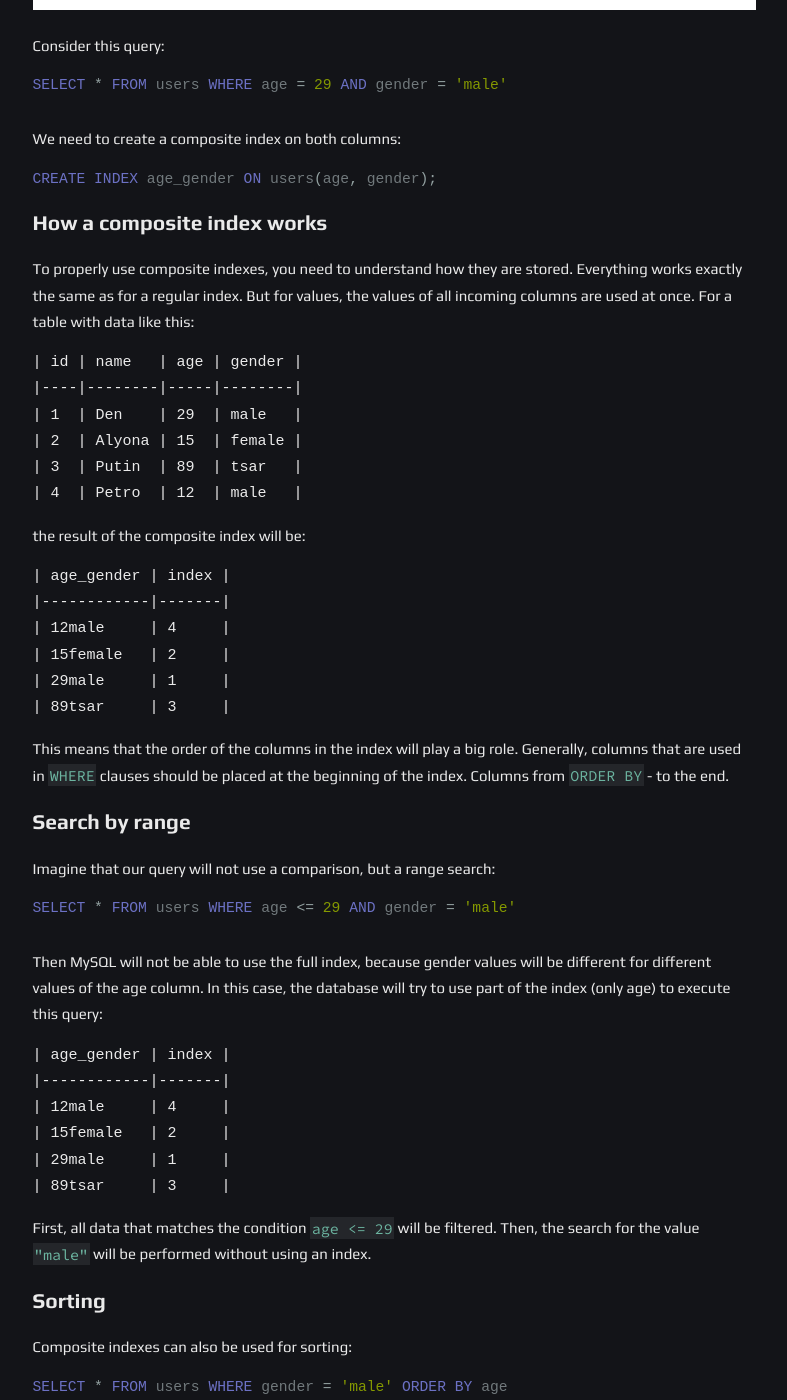
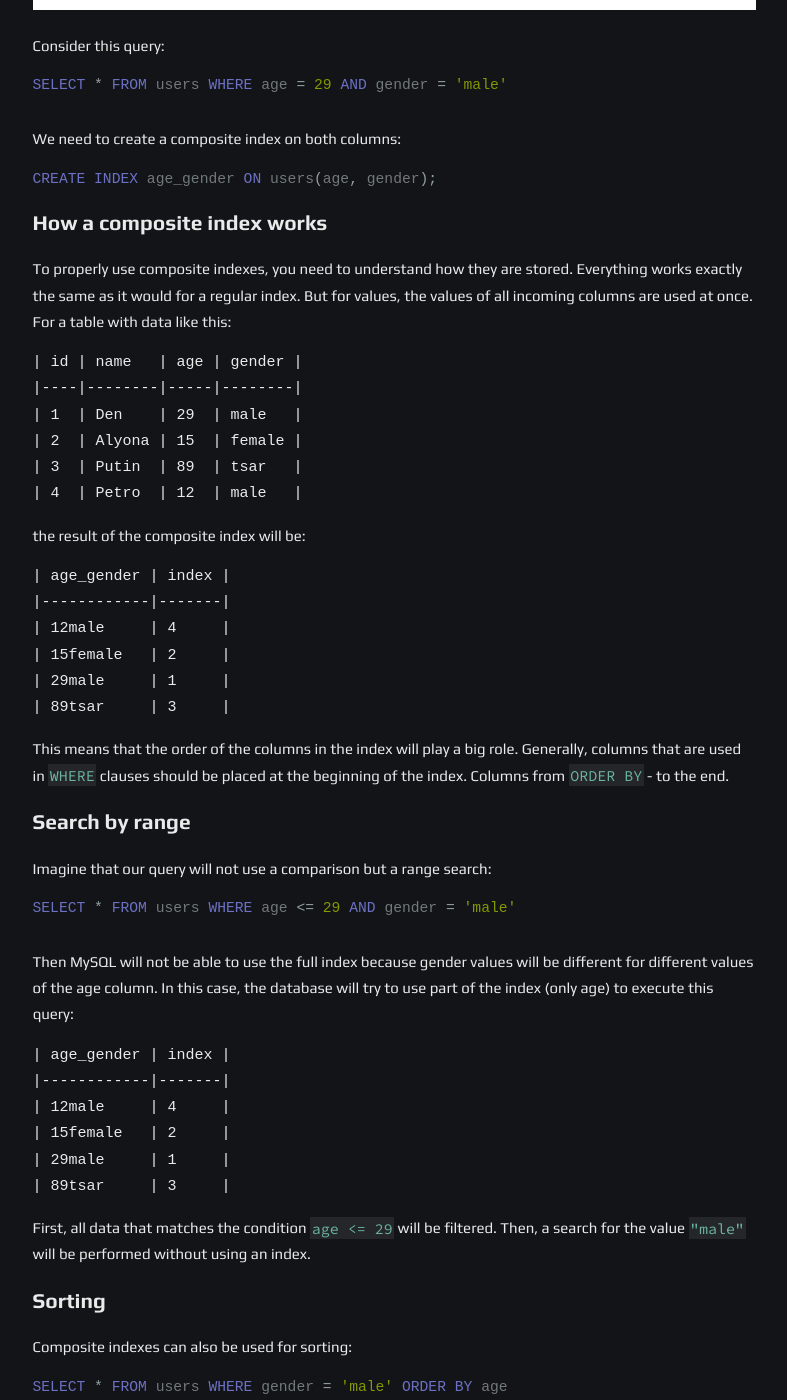
Before and after one commit to kongulov/kongulov.dev, a Jekyll site: the page built from _posts/2022-08-29-what-are-indexes-and-how-do-they-work.md, in a window 1280 px wide and 1400 px high, scrolled down 4909 px. Shown: the whole window, without its empty margins (246-1033 px from the left). Built offline with Jekyll 4.4.1, drawn with Linux system fonts in a browser that asks for light colours; some of the changed text lies outside the part shown.

Commit message:
new post

````diff
--- a/_posts/2022-08-29-what-are-indexes-and-how-do-they-work.md
+++ b/_posts/2022-08-29-what-are-indexes-and-how-do-they-work.md
@@ -56,13 +56,13 @@
 So there are two problems when reading data:
 
 - Low speed of reading files due to the location of blocks in different parts of the disk (fragmentation).
-- A large number of comparison operations to find the desired data.
+- It requires a large number of comparison operations to find the desired data.
 
 <h3>3. Data sorting</h3>
 
 Let's imagine that we have sorted our 10 entries in descending order.
 Then, using the <a href="https://en.wikipedia.org/wiki/Binary_search_algorithm" target="_blank">binary search algorithm</a>,
-we could select the values we need in a maximum of 4 operations:
+we could select the values we needed in a maximum of four operations:
 
 <div class="post-image">
     <img src="{{ site.url }}/assets/images/posts/what-are-indexes-and-how-do-they-work/image3.webp" alt="Data sorting">
@@ -108,7 +108,7 @@
 SELECT * FROM users ORDER BY register_date
 ```
 
-the same rule applies - we create an index on the column by which sorting occurs:
+The same rule applies — we create an index on the column by which sorting occurs:
 
 ```sql
 CREATE INDEX register_date ON users(register_date);
@@ -156,7 +156,7 @@
 CREATE UNIQUE INDEX email ON users(email)
 ```
 
-Then when searching for data, MySQL will stop after finding the first match.
+Then, when searching for data, MySQL will stop after finding the first match.
 In the case of a regular index, one more check (of the next value in the index) will be mandatory.
 
 <h3>5. Composite Indexes</h3>
@@ -183,7 +183,7 @@
 <h4 class="mb-0">How a composite index works</h4>
 
 To properly use composite indexes, you need to understand how they are stored.
-Everything works exactly the same as for a regular index.
+Everything works exactly the same as it would for a regular index.
 But for values, the values of all incoming columns are used at once.
 For a table with data like this:
 
@@ -213,13 +213,13 @@
 
 <h4 class="mb-0">Search by range</h4>
 
-Imagine that our query will not use a comparison, but a range search:
+Imagine that our query will not use a comparison but a range search:
 
 ```sql
 SELECT * FROM users WHERE age <= 29 AND gender = 'male'
 ```
 
-Then MySQL will not be able to use the full index, because gender values will be different for different values of the age column.
+Then MySQL will not be able to use the full index because gender values will be different for different values of the age column.
 In this case, the database will try to use part of the index (only age) to execute this query:
 
 <pre>
@@ -232,7 +232,7 @@
 </pre>
 
 First, all data that matches the condition `age <= 29` will be filtered.
-Then, the search for the value `"male"` will be performed without using an index.
+Then, a search for the value `"male"` will be performed without using an index.
 
 <h4 class="mb-0">Sorting</h4>
 
@@ -242,7 +242,7 @@
 SELECT * FROM users WHERE gender = 'male' ORDER BY age
 ```
 
-In this case, we will need to create the index in a different order, because sorting (ORDER) occurs after filtering (WHERE):
+In this case, we will need to create the index in a different order because sorting (ORDER) occurs after filtering (WHERE):
 
 ```sql
 CREATE INDEX gender_age ON users(gender, age);
````
Also changed, not shown: other parts of _posts/2022-08-29-what-are-indexes-and-how-do-they-work.md (+3 -3 lines).
